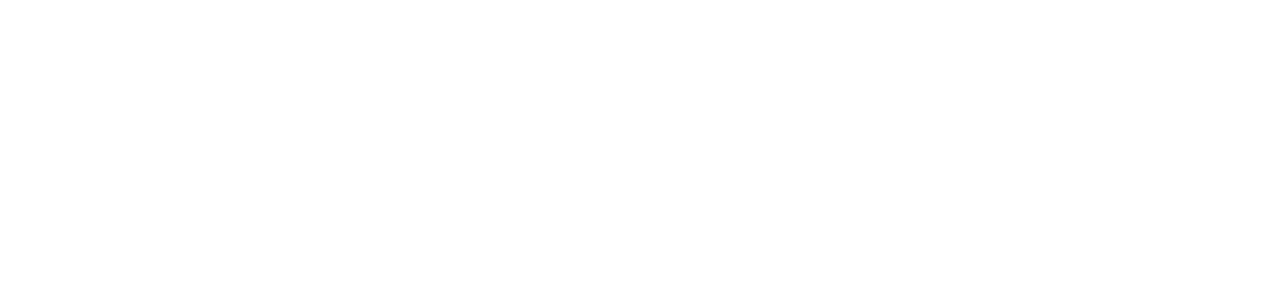
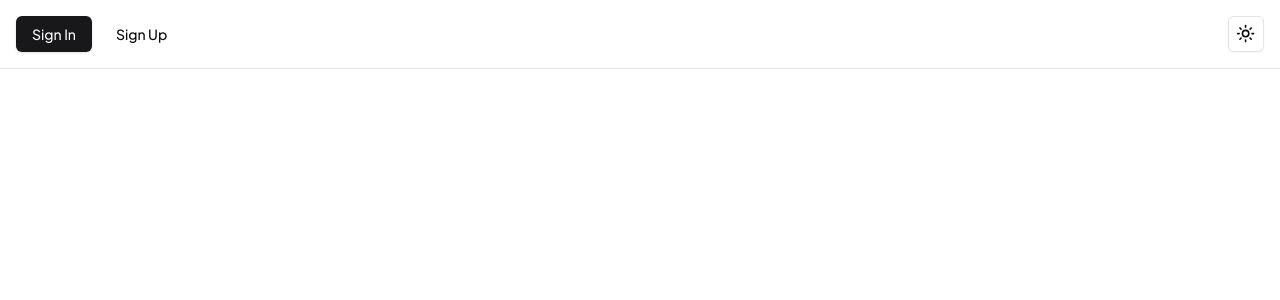
Before and after one commit to sirusmeshki/zanbil, a Next.js app: page / in a window 1280 px wide. Shown: the top 300 px of the page. Built offline with nearby package versions, Linux system fonts and the light colour scheme.

Commit message:
add: temporary header

```diff
--- /dev/null
+++ b/app/header.tsx
@@ -0,0 +1,22 @@
+import Link from 'next/link'
+
+import { ModeToggle } from '@/components/mode-toggle'
+import { Button } from '@/components/ui/button'
+
+const Header = () => {
+    return (
+        <header className='flex w-full items-center justify-between border-b p-4'>
+            <div className='space-x-2'>
+                <Link href={'/auth/sign-in'}>
+                    <Button variant={'default'}>Sign In</Button>
+                </Link>
+                <Link href={'/auth/sign-up'}>
+                    <Button variant={'ghost'}>Sign Up</Button>
+                </Link>
+            </div>
+            <ModeToggle />
+        </header>
+    )
+}
+
+export default Header
--- a/app/layout.tsx
+++ b/app/layout.tsx
@@ -3,6 +3,7 @@
 
 import './globals.css'
 import { ThemeProvider } from '@/providers/theme-provider'
+import Header from './header'
 
 const PJS = Plus_Jakarta_Sans({ subsets: ['latin'] })
 
@@ -24,6 +25,7 @@
                     defaultTheme='system'
                     enableSystem
                     disableTransitionOnChange>
+                    <Header />
                     {children}
                 </ThemeProvider>
             </body>
```
